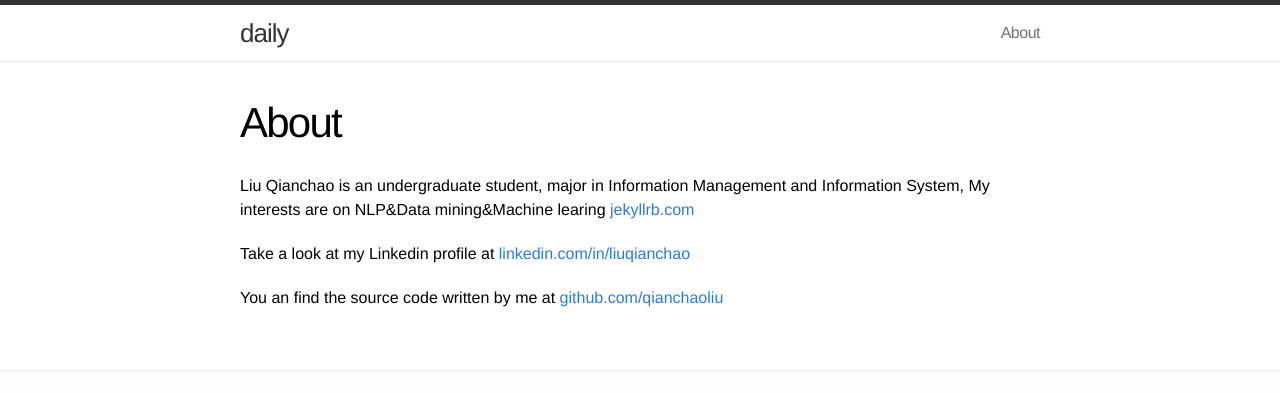
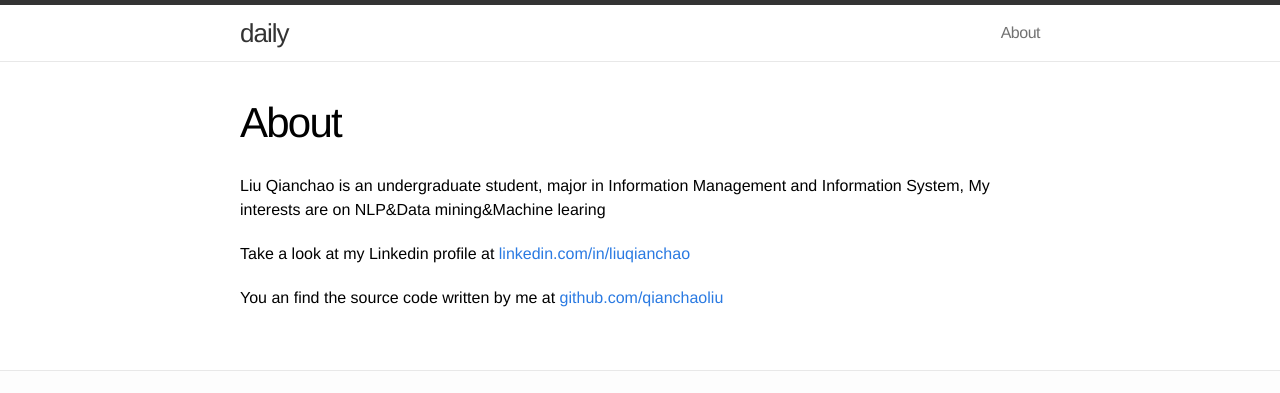
Before and after one commit to QianchaoLiu/QianchaoLiu.github.io, a Jekyll site: the page built from about.md, in a window 1280 px wide. Shown: the top 393 px of the page. Built offline with Jekyll 4.4.1, drawn with Linux system fonts in a browser that asks for light colours.

Commit message:
self-description

```diff
--- a/about.md
+++ b/about.md
@@ -4,7 +4,7 @@ title: About
 permalink: /about/
 ---
 
-Liu Qianchao is an undergraduate student, major in Information Management and Information System, My interests are on NLP&Data mining&Machine learing [jekyllrb.com](http://jekyllrb.com/)
+Liu Qianchao is an undergraduate student, major in Information Management and Information System, My interests are on NLP&Data mining&Machine learing
 
 Take a look at my Linkedin profile at [linkedin.com/in/liuqianchao](http://www.linkedin.com/in/liuqianchao)
 
```
Also changed, not shown: 1 other file.
